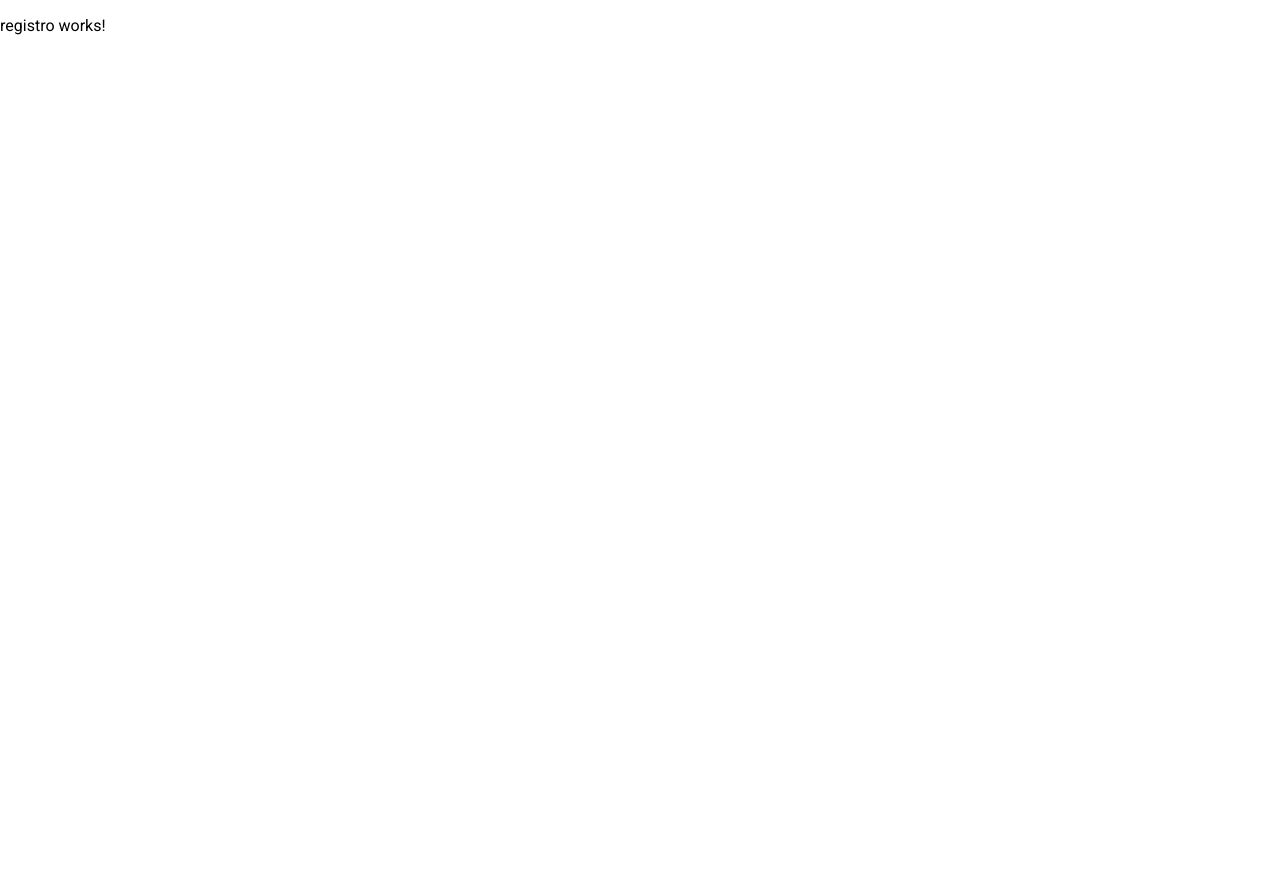
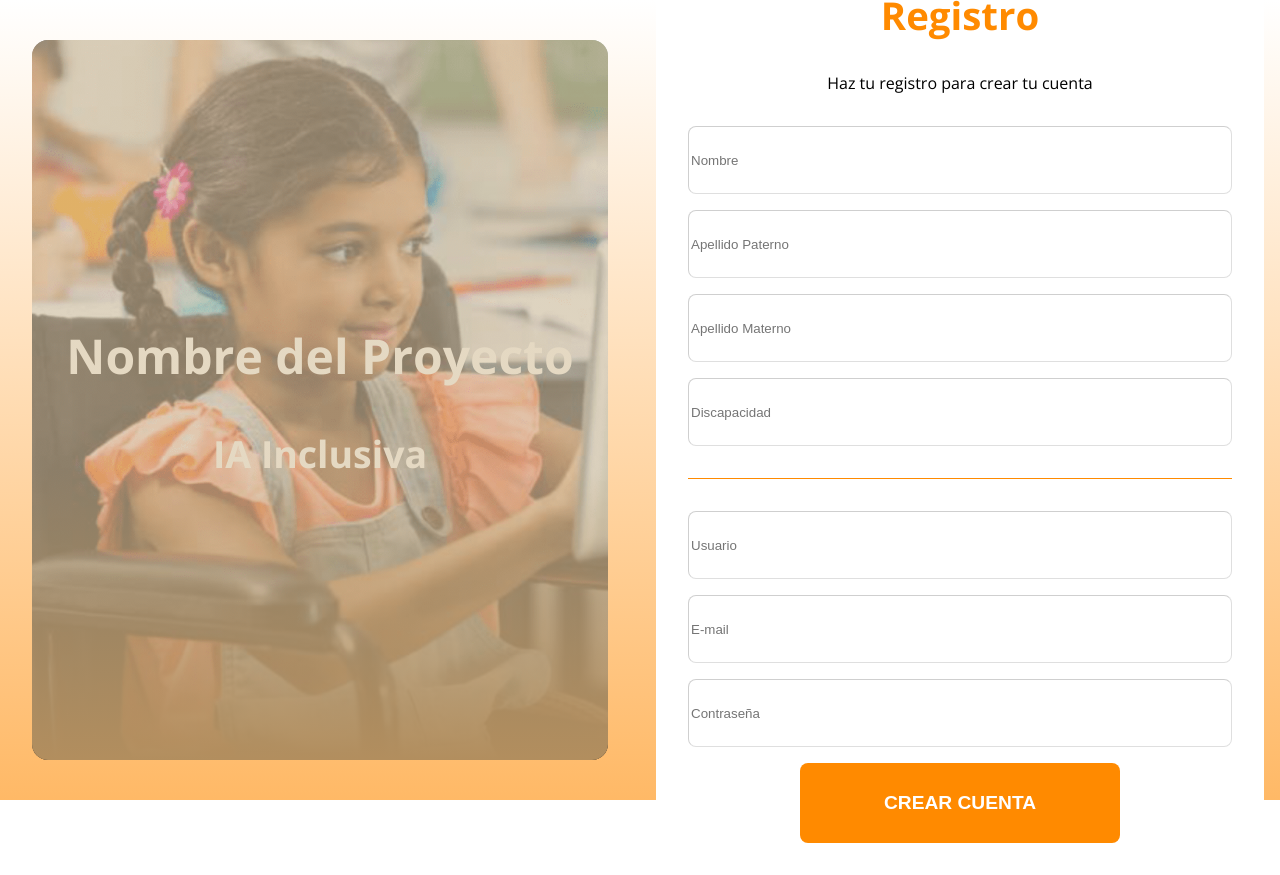
Before and after one commit to Arodiluna/hackaton, an Angular app: page /registro in a window 1280 px wide. Before the commit the page ends 816 px from the top, so only its background shows below. Built offline with nearby package versions, Linux system fonts and the light colour scheme.

Commit message:
Modificaciones de diseño en el Registro
Se cambio los bordes de los campos, se modifico los colores y el tipo de letra, también se modifico la imagen con la opacidad.

```diff
--- a/src/app/pages/registro/registro.component.html
+++ b/src/app/pages/registro/registro.component.html
@@ -1 +1,41 @@
-<p>registro works!</p>
+<main class="main-login">
+    <section class="bloq-izq">
+        <div class="bloq-img">
+            <div>
+              <h2>Nombre del Proyecto</h2>
+              <h3>IA Inclusiva</h3>
+            </div>
+          </div>
+    </section>
+
+    <section class="bloq-der">
+
+        <div class="bloq-registro">
+            <div class="registro">
+              <h1>Registro</h1>
+              <p>Haz tu registro para crear tu cuenta</p>
+            </div>
+
+            <div class="inputs">
+
+              <input type="text" placeholder="Nombre" />
+              <input type="text" placeholder="Apellido Paterno" />
+              <input type="text" placeholder="Apellido Materno" />
+              <input type="text" placeholder="Discapacidad" />
+              <div class="separador-horizontal">  </div>
+              <input type="text" placeholder="Usuario" />
+              <input type="text" placeholder="E-mail" />
+              <input type="text" placeholder="Contraseña" />
+
+            </div>
+
+
+            <div class="boton-crear">
+              <button type="submit">CREAR CUENTA</button>
+            </div>
+          </div>
+    </section>
+
+
+
+  </main>
--- a/src/app/pages/registro/registro.component.scss
+++ b/src/app/pages/registro/registro.component.scss
@@ -0,0 +1,141 @@
+html {
+    font-size: 62.5%; /* =10px */
+  }
+
+main{
+    background: linear-gradient(to bottom, rgba(255, 255, 255, 1), rgba(255, 138, 0, 0.6));
+    font-family: 'Open Sans', sans-serif;
+
+}
+
+.main-login{
+    display: flex;
+    height: 100vh;
+}
+
+.bloq-izq .bloq-img{
+    width: 90%;
+    height: 90%;
+    background-image: url(/assets/img/login/IMAGEN\ NIÑA.png);
+    background-size: cover;
+    background-repeat: no-repeat;
+    display: flex;
+    justify-content: center;
+    align-items: center;
+    text-align: center;
+    color: white;
+    font-size: 2rem;
+    border-radius: 1rem;
+    background-position: center;
+    position: relative;
+}
+
+.bloq-izq .bloq-img::after {
+    content: "";
+    position: absolute;
+    top: 0;
+    left: 0;
+    width: 100%;
+    height: 100%;
+    background: linear-gradient(to bottom, rgba(211, 191, 154, 0.6) 60%, rgba(178, 142, 94, 1));
+    border-radius: 1rem;
+}
+
+
+.bloq-izq{
+    width: 50%;
+    display: flex;
+    align-items: center;
+    align-content: center;
+    justify-content: center;
+    flex-direction: column;
+}
+
+.bloq-der{
+    width: 50%;
+    display: flex;
+    justify-content: center;
+    align-items: center;
+}
+
+.bloq-registro{
+    background-color: white;
+    padding: 2rem;
+    width: 85%;
+    display: flex;
+    flex-direction: column;
+    gap: 1rem;
+    align-items: center;
+}
+
+.registro{
+    width: 100%;
+    text-align: center;
+
+}
+
+.registro h1{
+    font-weight: 700;
+    font-size: 2.4rem;
+    color: var(--color-naranja);
+}
+
+.registro p{
+    font-weight: 400;
+}
+
+
+.inputs{
+    width: 100%;
+    display: flex;
+    flex-direction: column;
+    gap: 1rem;
+}
+
+
+.inputs input{
+    height: 4rem;
+    border-radius: .5rem;
+    background-color:rgba(255, 255, 255, 0);
+    border-color: rgba(0, 0, 0, 0.19);
+    border-width: .1rem;
+}
+
+.inputs::placeholder{
+    font-weight: 300;
+}
+
+.boton-inicio-sesion{
+    width: 100%;
+    display: flex;
+    justify-content: center;
+}
+
+.boton-inicio-sesion button{
+    height: 5rem;
+    width: 20rem;
+}
+
+.separador-horizontal{
+border-top: .1rem solid var(--color-naranja);
+width: 100%;
+margin: 1rem 0;
+}
+
+.boton-crear{
+    width: 100%;
+    display: flex;
+    justify-content: center;
+}
+
+.boton-crear button{
+    height: 5rem;
+    width: 20rem;
+    background-color: var(--color-naranja);
+    color: white;
+    font-size: 1.2rem;
+    font-weight: 700;
+    border-color: var(--color-naranja);
+    border: none;
+    border-radius: .5rem;
+}
--- a/src/styles.scss
+++ b/src/styles.scss
@@ -1,7 +1,8 @@
 /* You can add global styles to this file, and also import other style files */
 
 :root{
-    --color-verde: #88C100
+    --color-verde: #88C100;
+    --color-naranja: #FF8A00;
 }
 
 html, body { height: 100%; }
```
